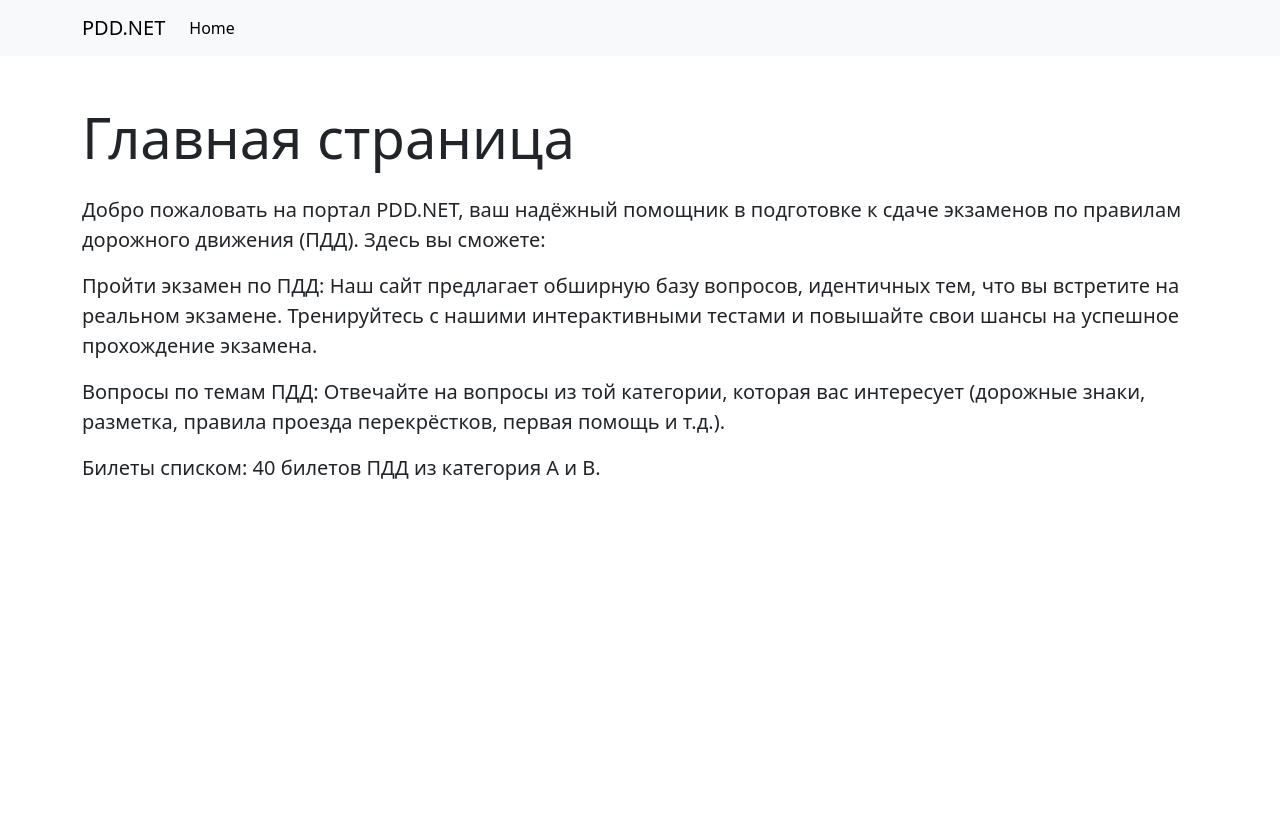
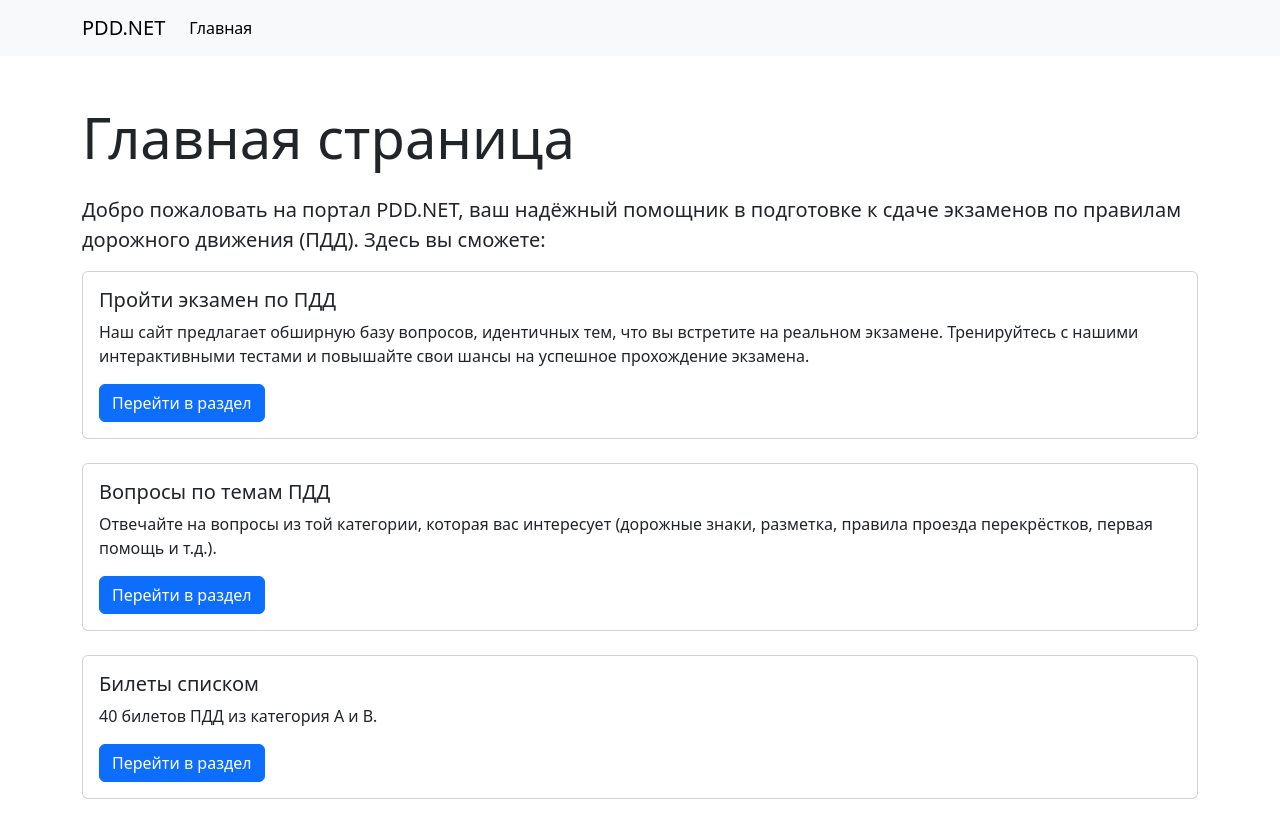
Before and after one commit to Alex5X55/PDD.NET, a React (Create React App) app in the folder PDD.NET.Client/pdd-net-client/: page / in a window 1280 px wide. Before the commit the page ends 800 px from the top, so only its background shows below. Built offline with nearby package versions, Linux system fonts and the light colour scheme.

Commit message:
Главная страница доведена до рабочего варианта.

```diff
--- a/PDD.NET.Client/pdd-net-client/src/components/app-header/app-header.tsx
+++ b/PDD.NET.Client/pdd-net-client/src/components/app-header/app-header.tsx
@@ -13,7 +13,7 @@ export default function AppHeader() {
         <Navbar.Collapse id="basic-navbar-nav">
           <Nav className="me-auto">
             <Nav.Link as={NavLink} to="/" end>
-              Home
+              Главная
             </Nav.Link>
           </Nav>
         </Navbar.Collapse>
--- a/PDD.NET.Client/pdd-net-client/src/pages/home/home-page.tsx
+++ b/PDD.NET.Client/pdd-net-client/src/pages/home/home-page.tsx
@@ -1,3 +1,6 @@
+import Button from "react-bootstrap/Button";
+import Card from "react-bootstrap/Card";
+
 export default function HomePage() {
   return (
     <div className="container">
@@ -8,23 +11,39 @@ export default function HomePage() {
           к сдаче экзаменов по правилам дорожного движения (ПДД). Здесь вы
           сможете:
         </p>
-        <p className="lead">
-          {/*TODO: ссылка на будущий раздел*/}
-          Пройти экзамен по ПДД: Наш сайт предлагает обширную базу вопросов,
-          идентичных тем, что вы встретите на реальном экзамене. Тренируйтесь с
-          нашими интерактивными тестами и повышайте свои шансы на успешное
-          прохождение экзамена.
-        </p>
-        <p className="lead">
-          {/*TODO: ссылка на будущий раздел*/}
-          Вопросы по темам ПДД: Отвечайте на вопросы из той категории, которая
-          вас интересует (дорожные знаки, разметка, правила проезда
-          перекрёстков, первая помощь и т.д.).
-        </p>
-        <p className="lead">
-          {/*TODO: ссылка на будущий раздел*/}
-          Билеты списком: 40 билетов ПДД из категория A и B.
-        </p>
+        <Card className="mb-4">
+          <Card.Body>
+            <Card.Title>Пройти экзамен по ПДД</Card.Title>
+            <Card.Text>
+              Наш сайт предлагает обширную базу вопросов, идентичных тем, что вы
+              встретите на реальном экзамене. Тренируйтесь с нашими
+              интерактивными тестами и повышайте свои шансы на успешное
+              прохождение экзамена.
+            </Card.Text>
+            {/*TODO: ссылка на будущий раздел*/}
+            <Button variant="primary">Перейти в раздел</Button>
+          </Card.Body>
+        </Card>
+        <Card className="mb-4">
+          <Card.Body>
+            <Card.Title>Вопросы по темам ПДД</Card.Title>
+            <Card.Text>
+              Отвечайте на вопросы из той категории, которая вас интересует
+              (дорожные знаки, разметка, правила проезда перекрёстков, первая
+              помощь и т.д.).
+            </Card.Text>
+            {/*TODO: ссылка на будущий раздел*/}
+            <Button variant="primary">Перейти в раздел</Button>
+          </Card.Body>
+        </Card>
+        <Card className="mb-4">
+          <Card.Body>
+            <Card.Title>Билеты списком</Card.Title>
+            <Card.Text>40 билетов ПДД из категория A и B.</Card.Text>
+            {/*TODO: ссылка на будущий раздел*/}
+            <Button variant="primary">Перейти в раздел</Button>
+          </Card.Body>
+        </Card>
       </header>
     </div>
   );
```
